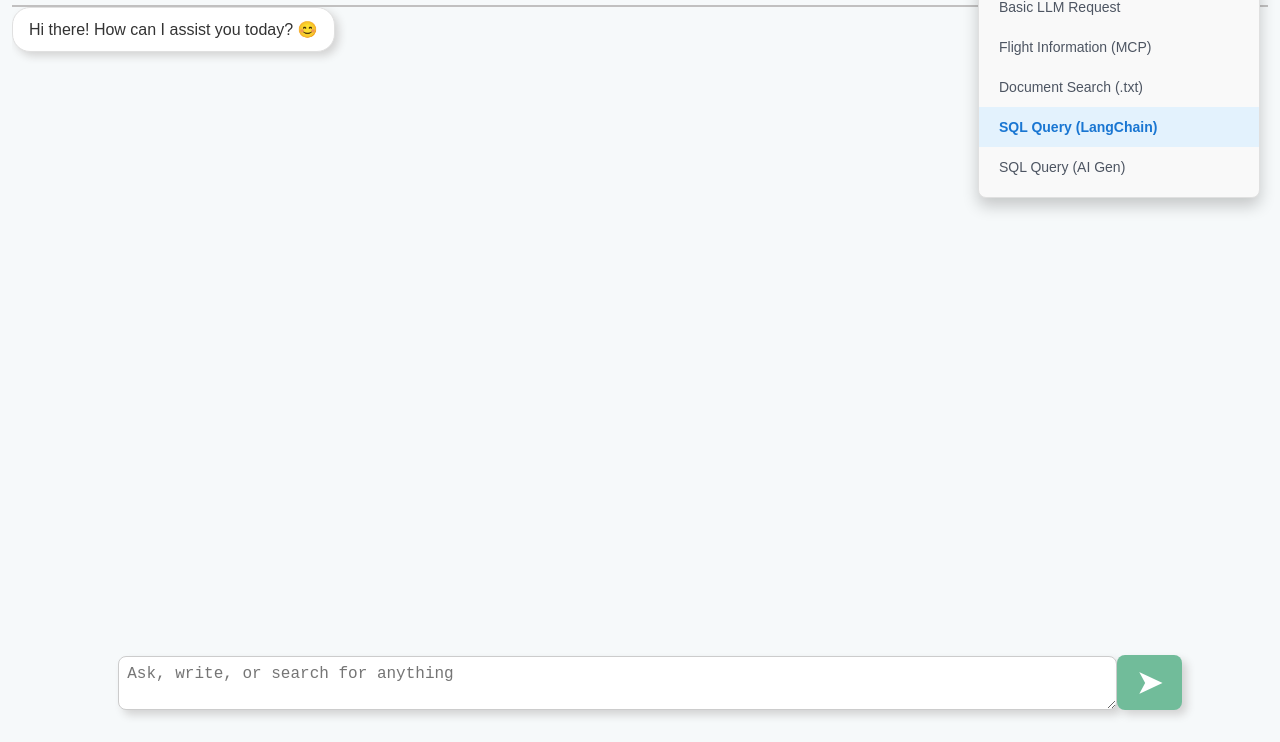
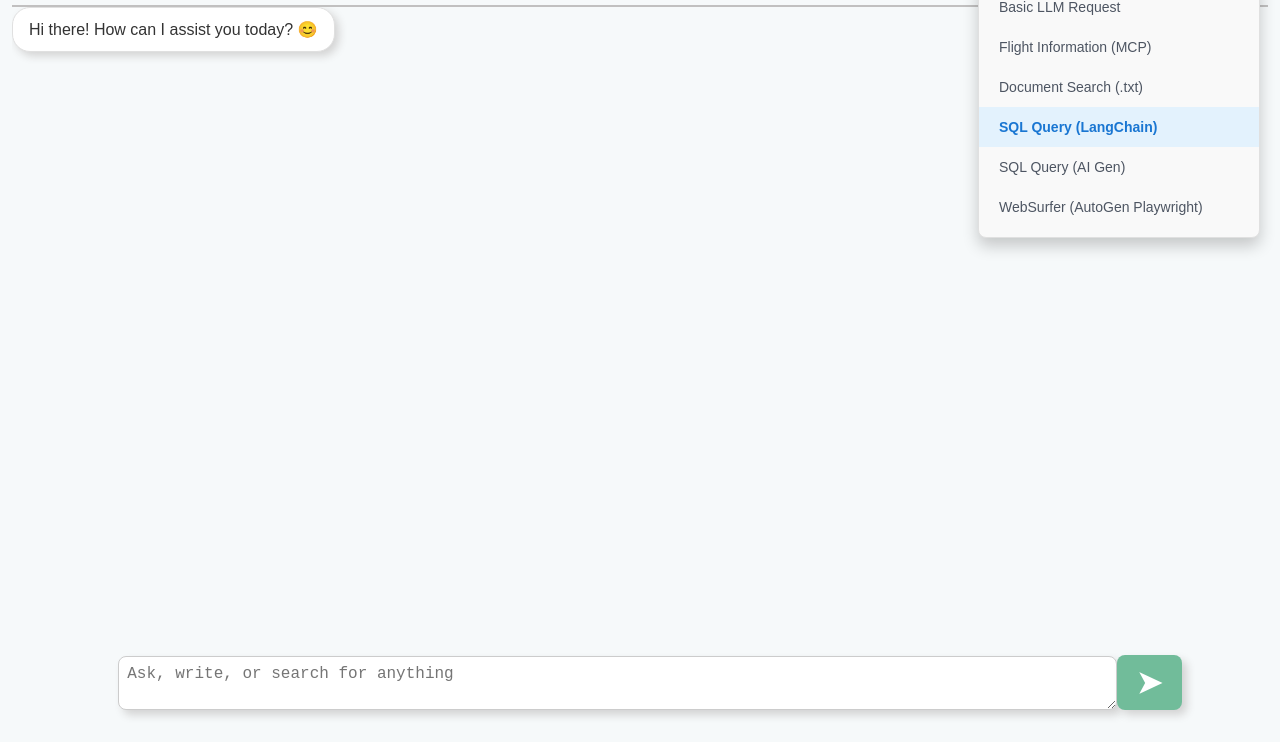
Before and after one commit to developer-nome/agents-demo-1015, a plain HTML site: page static/index.html in a window 1280 px wide. Both pictures are taken after a click on the button "⚙️". Shown: the part 58-800 px from the top of the page. Drawn offline with Linux system fonts and the light colour scheme.

Commit message:
Add WebSurfer button to dropdown menu

```diff
--- a/static/index.html
+++ b/static/index.html
@@ -336,6 +336,9 @@
                 <button class="dropdown-item" onclick="selectEndpoint('processLLMfetchRequestForSQLqueryCopilot', this)">
                     SQL Query (AI Gen)
                 </button>
+                <button class="dropdown-item" onclick="selectEndpoint('processLLMfetchRequestForWebSurfer', this)">
+                    WebSurfer (AutoGen Playwright)
+                </button>
             </div>
         </div>
     </dive>
```
